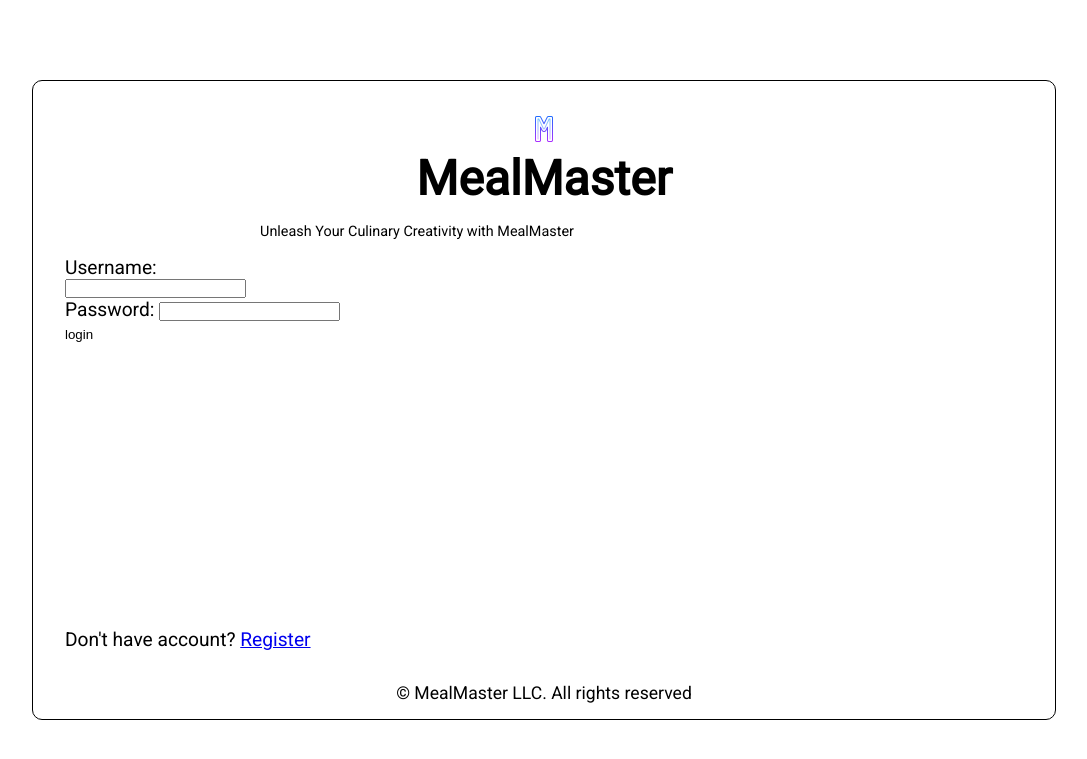
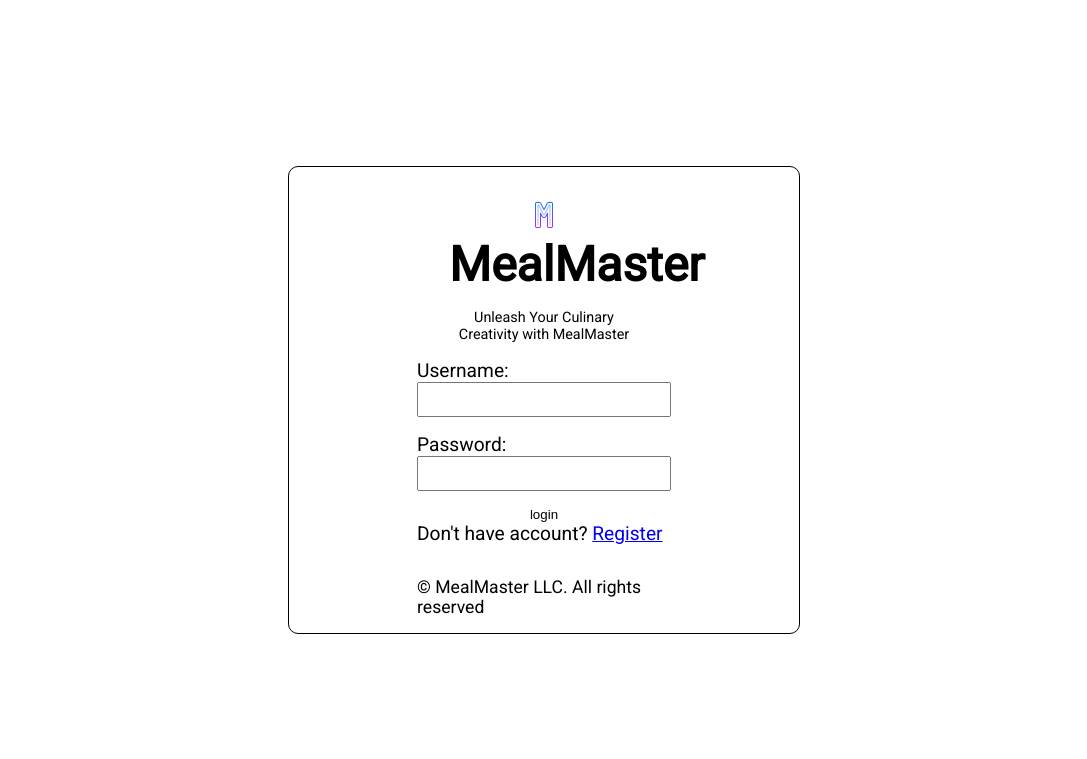
Before and after one commit to miftahr149/PHP-project, a PHP site: page /view/login.php in a window 1280 px wide. Shown: the top 759 px of the page, without its empty margins (96-1183 px from the left). Run offline with PHP 8.4, Linux system fonts and the light colour scheme.

Commit message:
working on login page

```diff
--- a/css/index.css
+++ b/css/index.css
@@ -84,6 +84,10 @@ p {
 .container__header {
     font-size: clamp(2rem, 5vw, 3rem);
     padding-bottom: 1rem;
+}
+
+.nowrap {
+    white-space: nowrap;
 }
 
 /* General Class */
@@ -268,13 +272,12 @@ p {
 /* Login Page */
 .login-page {
     width: 80vw;
-    height: 80vh;
     margin: auto;
 
     border: 1px solid black;
     border-radius: 10px;
 
-    padding: 1rem 2rem;
+    padding: 1rem 10vw;
 
     flex-direction: column;
 }
@@ -289,12 +292,19 @@ p {
     font-size: 0.9rem;
 }
 
+.form {
+    flex-direction: column;
+    gap: 1rem;
+}
+
 .form__label {
     display: block;
 }
 
 .form__input {
     display: block;
+    width: 100%;
+    padding: 0.5rem;
 }
 
 @media screen and (min-width: 769px) {
@@ -334,10 +344,10 @@ p {
 
     .login-page {
         margin: auto;
+        width: 40vw;
     }
 
     .slogan {
         display: block;
-        width: 50vw;
     }
 }
--- a/view/login.php
+++ b/view/login.php
@@ -21,17 +21,17 @@
             </p>
         </header>
 
-        <form action="login.php" method=post class="flex-grow">
-            <section>
+        <form action="login.php" method=post class="form flex-grow flex-box">
+            <section class="">
                 <label for="username" class="form__label">
                     Username:
                 </label>
                 <input type="text" name="username" class="form__input">
             </section>
 
-            <section>
-                <label for="password">Password: </label>
-                <input type="password" name="password">
+            <section class="">
+                <label for="password" class="form__label">Password: </label>
+                <input type="password" name="password" class="form__input">
             </section>
 
             <input type="submit" name="Login" value="login" class="button">
```
